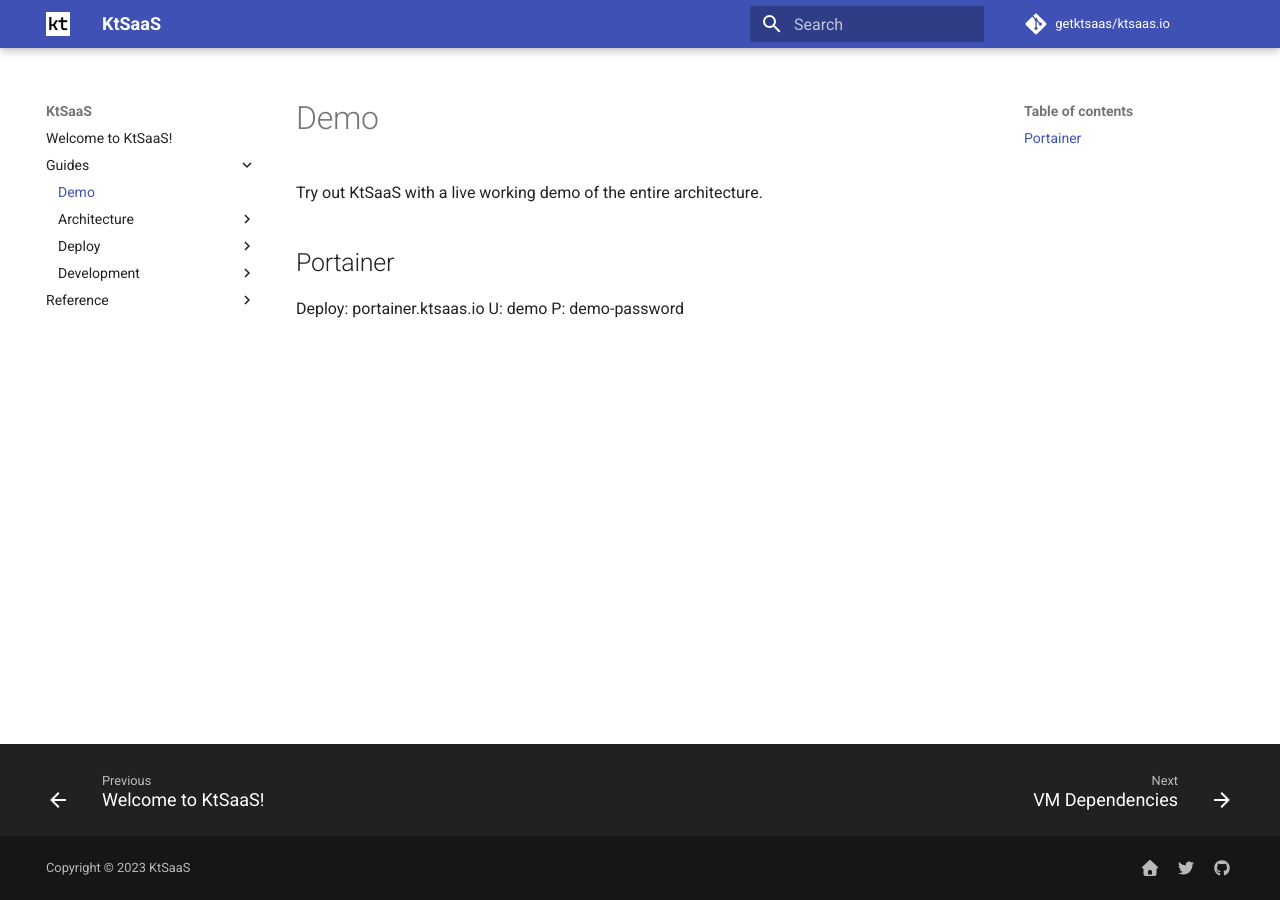
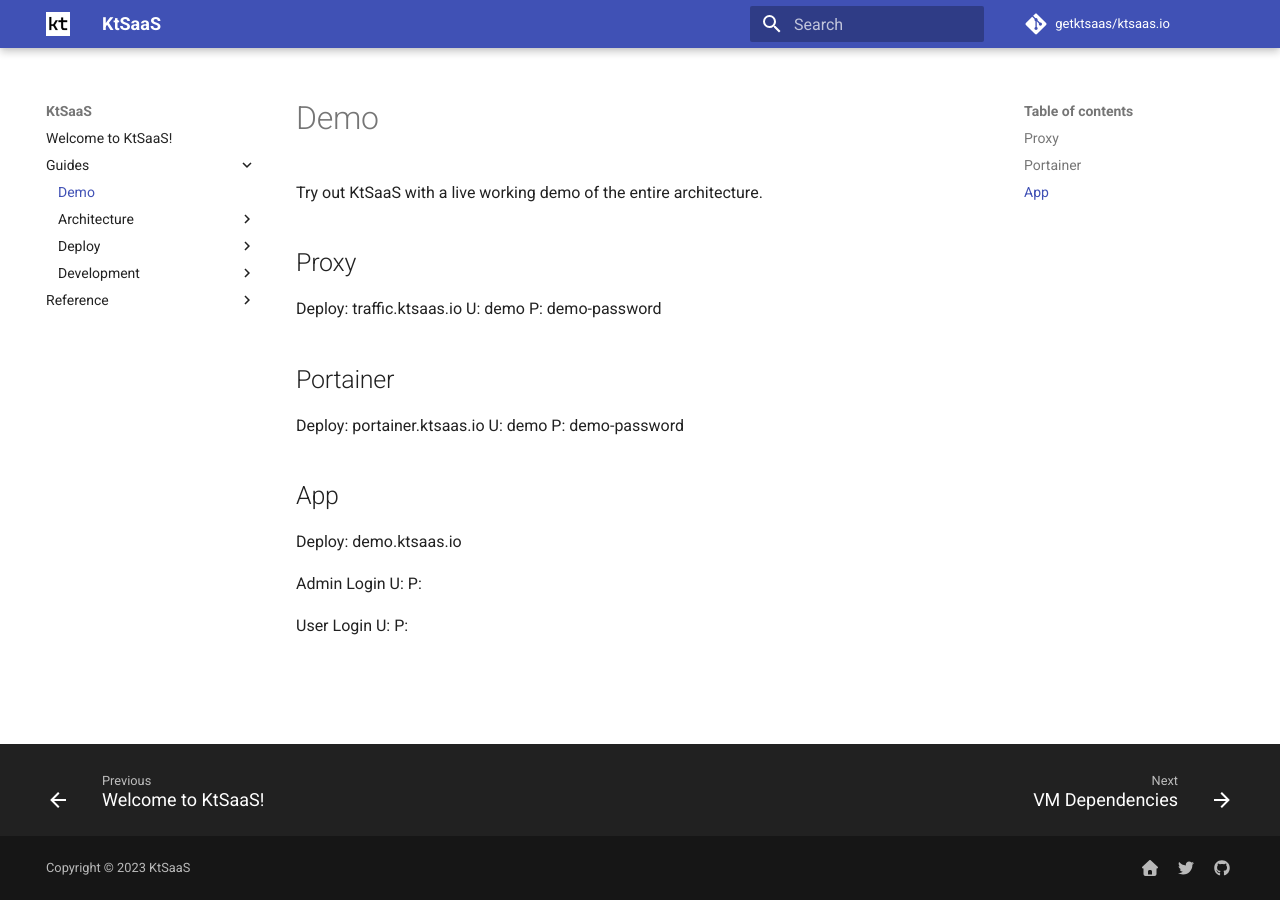
Before and after one commit to getktsaas/ktsaas.io, an MkDocs documentation site: the page built from docs/docs/guides/demo.md, in a window 1280 px wide. Built offline with MkDocs 1.6.1 and Material for MkDocs 9.7.7, drawn with Linux system fonts in a browser that asks for light colours; comment, search, counter and statistics services are not loaded.

Commit message:
Update docs

```diff
--- a/docs/docs/guides/demo.md
+++ b/docs/docs/guides/demo.md
@@ -1,9 +1,27 @@
 # Demo
 
 Try out KtSaaS with a live working demo of the entire architecture.
+
+## Proxy
+
+Deploy: traffic.ktsaas.io
+U: demo
+P: demo-password
 
 ## Portainer
 
 Deploy: portainer.ktsaas.io
 U: demo
 P: demo-password
+
+## App
+
+Deploy: demo.ktsaas.io
+
+Admin Login
+U:
+P:
+
+User Login
+U:
+P:
```
